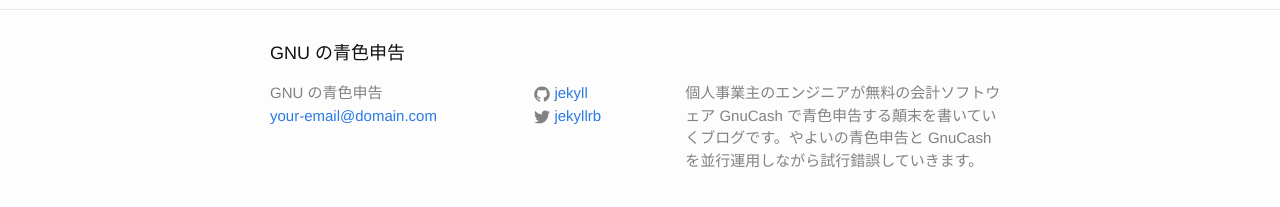
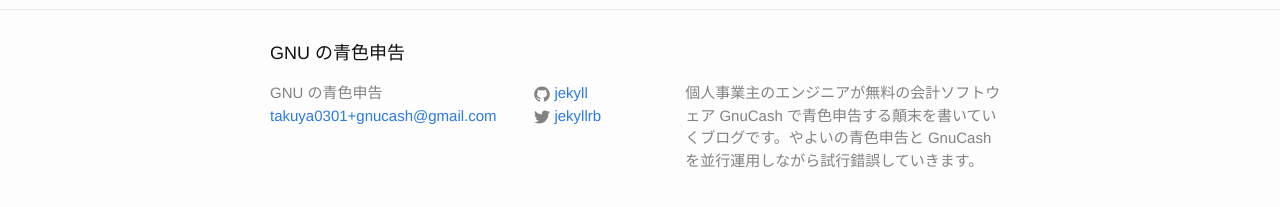
Before and after one commit to omoshetech/gnucash-jp, a Jekyll site: the page built from about.md, in a window 1280 px wide. Shown: the part 341-548 px from the top of the page. Built offline with Jekyll 4.4.1, drawn with Linux system fonts in a browser that asks for light colours.

Commit message:
Change an email address in _config.yml

```diff
--- a/_config.yml
+++ b/_config.yml
@@ -8,7 +8,7 @@
 # Site settings
 title: GNU の青色申告
 tagline: やよいの青色申告から GnuCash へ
-email: your-email@domain.com
+email: takuya0301+gnucash@gmail.com
 description: 個人事業主のエンジニアが無料の会計ソフトウェア GnuCash で青色申告する顛末を書いていくブログです。やよいの青色申告と GnuCash を並行運用しながら試行錯誤していきます。
 baseurl: "" # the subpath of your site, e.g. /blog
 url: "https://gnucash.jp" # the base hostname & protocol for your site
```
